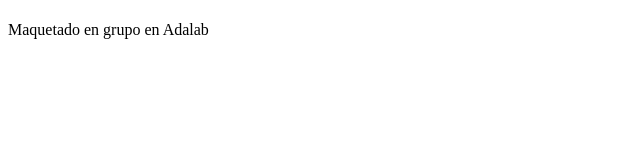
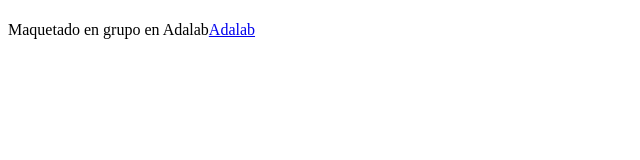
Before and after one commit to MartaSobrino/Ejercicio-1-Tema-8, a plain HTML site: page index.html in a window 1280 px wide. Shown: the full height of the page, 0-640 px from the left. Drawn offline with Linux system fonts and the light colour scheme.

Commit message:
Add link

```diff
--- a/index.html
+++ b/index.html
@@ -13,7 +13,7 @@
     <section class="motivation"></section>
     <section class="contenido"></section>
 <footer>
-    <p>Maquetado en grupo en Adalab</p>
+    <p>Maquetado en grupo en Adalab<a href="http://adalab.es">Adalab</a></p>
 </footer>
 
 </body>
```
